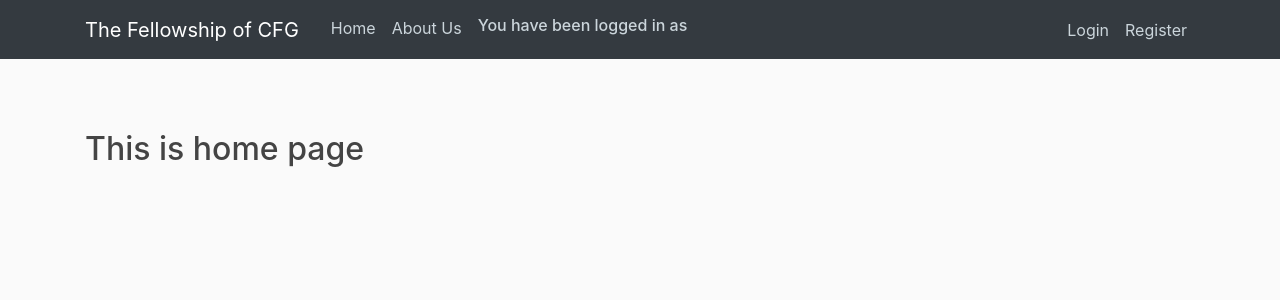
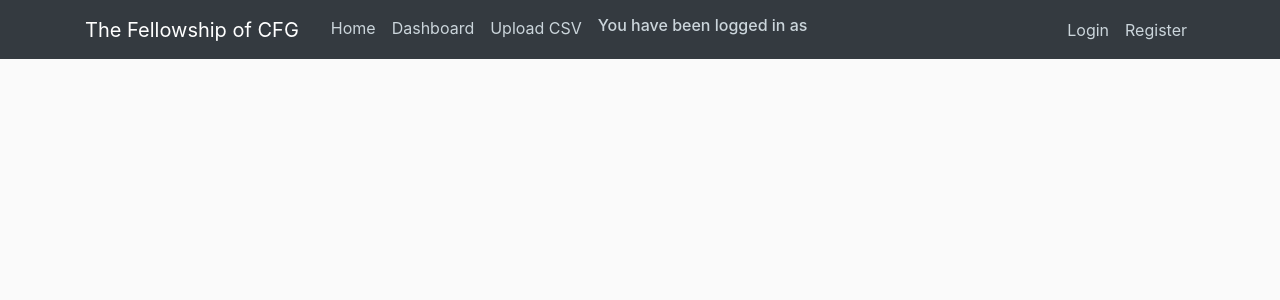
Before and after one commit to IndiaCFG3/team-43, a Django app: page / in a window 1280 px wide. Shown: the top 300 px of the page. Run offline with Django 3.2, Linux system fonts and the light colour scheme; some libraries are stand-ins or nearby versions.

Commit message:
Updated navbar

```diff
--- a/CodeForGood/users/templates/users/base.html
+++ b/CodeForGood/users/templates/users/base.html
@@ -25,7 +25,9 @@
 		      <div class="collapse navbar-collapse" id="navbarToggle">
 		        <div class="navbar-nav mr-auto">
 		          <a class="nav-item nav-link" href="#">Home</a>
-		          <a class="nav-item nav-link" href="#">About Us</a>
+		          <a class="nav-item nav-link" href="{% url 'dashboard' %}">Dashboard</a>
+				<a class="nav-item nav-link" href="{% url 'upload' %}">Upload CSV</a>
+
         <h6 class="nav-item nav-link"> You have been logged in as {{user.email}}</h6>
 		        </div>
 		        <!-- Navbar Right Side -->
--- a/CodeForGood/users/templates/users/home.html
+++ b/CodeForGood/users/templates/users/home.html
@@ -2,6 +2,5 @@
 {% extends "users/base.html" %}
 {% block content %}
     <div>
-    <h2>This is home page</h2>
     </div>
 {% endblock content %}
```
Also changed, not shown: CodeForGood/db.sqlite3.
